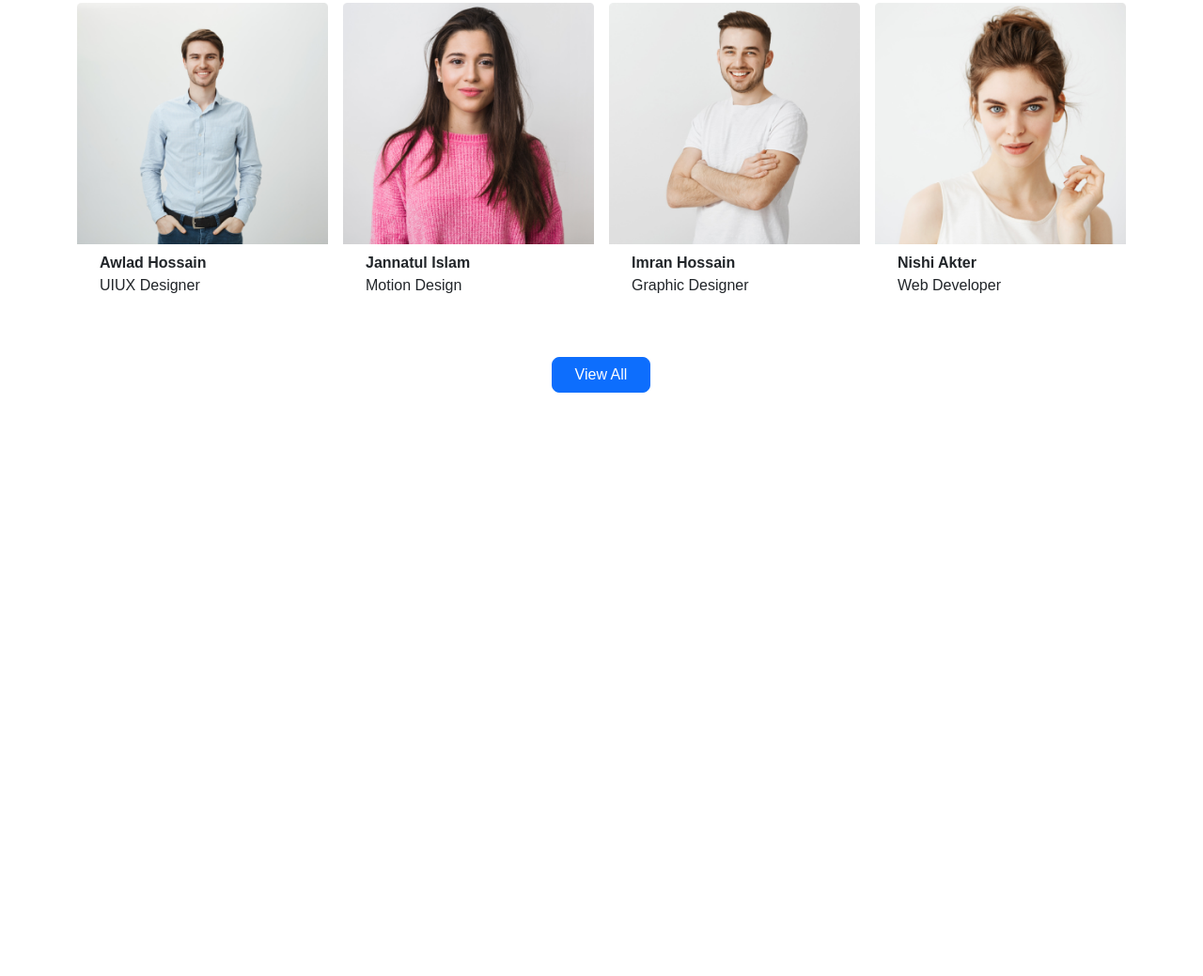
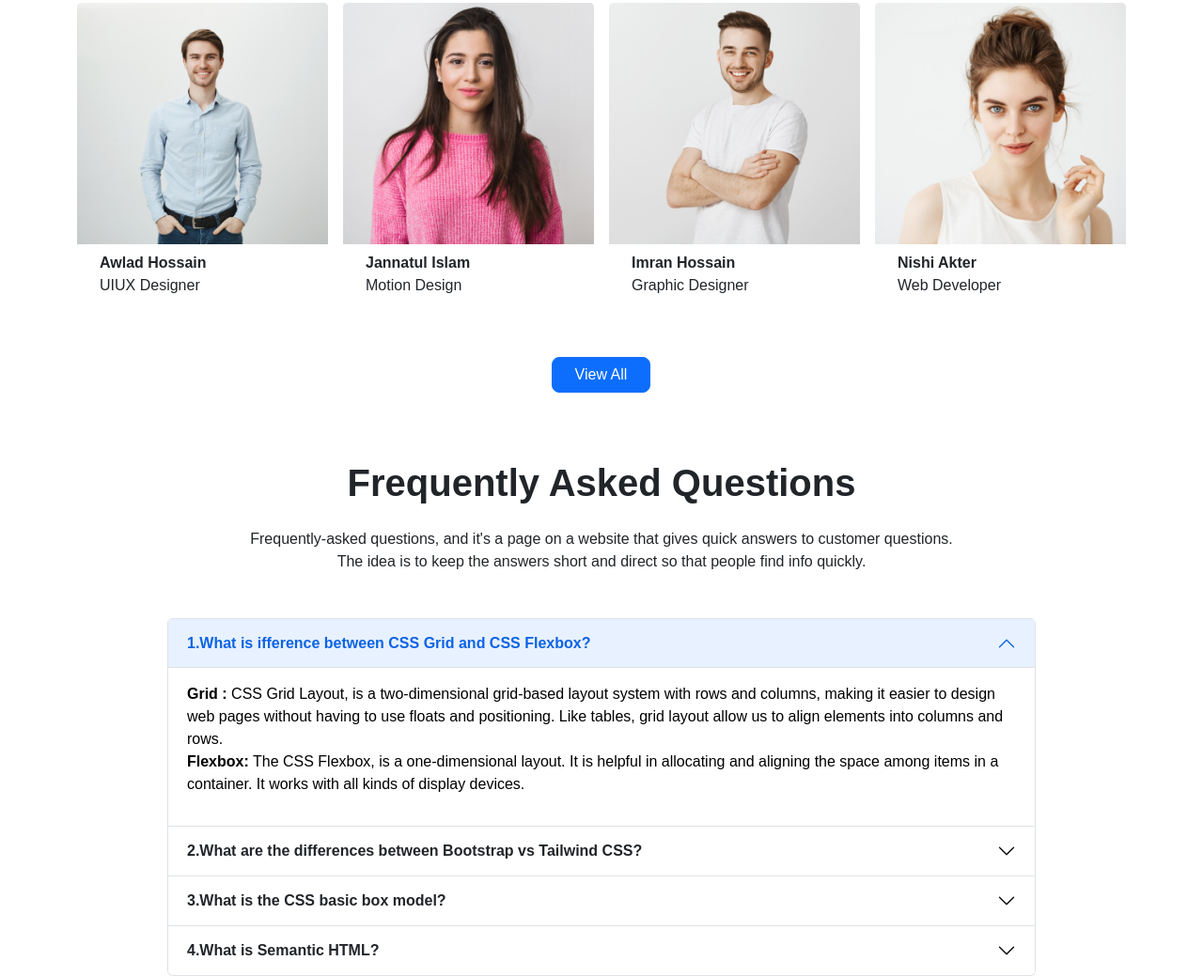
Before and after one commit to AnamikaSa/Education-website-anamika, a plain HTML site: page index.html in a window 1280 px wide. Shown: the part 3238-4277 px from the top of the page at 94% size. Before the commit the page ends 3680 px from the top, so only its background shows below. Drawn offline with nearby package versions, Linux system fonts and the light colour scheme.

Commit message:
Frequently Asked Questions added

```diff
--- a/index.html
+++ b/index.html
@@ -401,7 +401,70 @@
         </section>
 
 
+         <!-- Frequently Asked Questions  -->
 
+      <section class="pt-5">
+        <div class="text-center mb-5">
+          <h1 class="fw-bold display-6">Frequently Asked Questions</h1>
+          <p class="fw-light pt-3">Frequently-asked questions, and it's a page on a website that gives quick answers to customer questions. <br>The idea is to keep the answers short and direct so that people find info quickly.</p>
+        </div>
+        <div class="accordion me-5 ms-5 pe-5 ps-5" id="accordionPanelsStayOpenExample">
+          <div class="accordion-item">
+            <h2 class="accordion-header" id="panelsStayOpen-headingOne">
+              <button class="accordion-button" type="button" data-bs-toggle="collapse" data-bs-target="#panelsStayOpen-collapseOne" aria-expanded="true" aria-controls="panelsStayOpen-collapseOne">
+               <strong>1.What is ifference between CSS Grid and CSS Flexbox?</strong>
+              </button>
+            </h2>
+            <div id="panelsStayOpen-collapseOne" class="accordion-collapse collapse show" aria-labelledby="panelsStayOpen-headingOne">
+              <div class="accordion-body">
+                <p class="fw-light"><span class="fw-bold"> Grid :</span> CSS Grid Layout, is a two-dimensional grid-based layout system with rows and columns, making it easier to design web pages without having to use floats and positioning. Like tables, grid layout allow us to align elements into columns and rows. <br>
+                 <span class="fw-bold">Flexbox:</span>  The CSS Flexbox, is a one-dimensional layout. It is helpful in allocating and aligning the space among items in a container. It works with all kinds of display devices. </p>
+              </div>
+            </div>
+          </div>
+
+          <div class="accordion-item">
+            <h2 class="accordion-header" id="panelsStayOpen-headingTwo">
+              <button class="accordion-button collapsed" type="button" data-bs-toggle="collapse" data-bs-target="#panelsStayOpen-collapseTwo" aria-expanded="false" aria-controls="panelsStayOpen-collapseTwo">
+                <strong>2.What are the differences between Bootstrap vs Tailwind CSS?</strong>
+              </button>
+            </h2>
+            <div id="panelsStayOpen-collapseTwo" class="accordion-collapse collapse" aria-labelledby="panelsStayOpen-headingTwo">
+              <div class="accordion-body">
+                <p class="fw-light">
+                  Bootstrap comes with a set of pre-styled responsive, mobile-first components that possess a definite UI kit. Tailwind CSS uses a set of utility classes to create a neat UI with more flexibility and uniqueness. Sites created using Bootstrap follow the generic pattern that makes them look identical.
+                </p>
+              </div>
+            </div>
+          </div>
+
+          <div class="accordion-item">
+            <h2 class="accordion-header" id="panelsStayOpen-headingThree">
+              <button class="accordion-button collapsed" type="button" data-bs-toggle="collapse" data-bs-target="#panelsStayOpen-collapseThree" aria-expanded="false" aria-controls="panelsStayOpen-collapseThree">
+                <strong>3.What is the CSS basic box model?</strong>
+              </button>
+            </h2>
+            <div id="panelsStayOpen-collapseThree" class="accordion-collapse collapse" aria-labelledby="panelsStayOpen-headingThree">
+              <div class="accordion-body">
+                <p class="fw-light">In CSS, the term "box model" is used when talking about design and layout. The CSS box model is essentially a box that wraps around every HTML element. It consists of: margins, borders, padding, and the actual content.</p>
+              </div>
+            </div>
+          </div>
+
+          <div class="accordion-item">
+            <h2 class="accordion-header" id="panelsStayOpen-headingfour">
+              <button class="accordion-button collapsed" type="button" data-bs-toggle="collapse" data-bs-target="#panelsStayOpen-collapsefour" aria-expanded="false" aria-controls="panelsStayOpen-collapsefour">
+                <strong>4.What is Semantic HTML?</strong>
+              </button>
+            </h2>
+            <div id="panelsStayOpen-collapsefour" class="accordion-collapse collapse" aria-labelledby="panelsStayOpen-headingfour">
+              <div class="accordion-body">
+                <p class="fw-light">Semantic HTML is the use of HTML markup to reinforce the semantics, or meaning, of the information in web pages and web applications rather than merely to define its presentation or look. Semantic HTML is processed by traditional web browsers as well as by many other user agents.</p>
+              </div>
+            </div>
+          </div>
+        </div>
+      </section>
     </main>
 
     <script src="https://cdn.jsdelivr.net/npm/bootstrap@5.2.0/dist/js/bootstrap.bundle.min.js"
```
